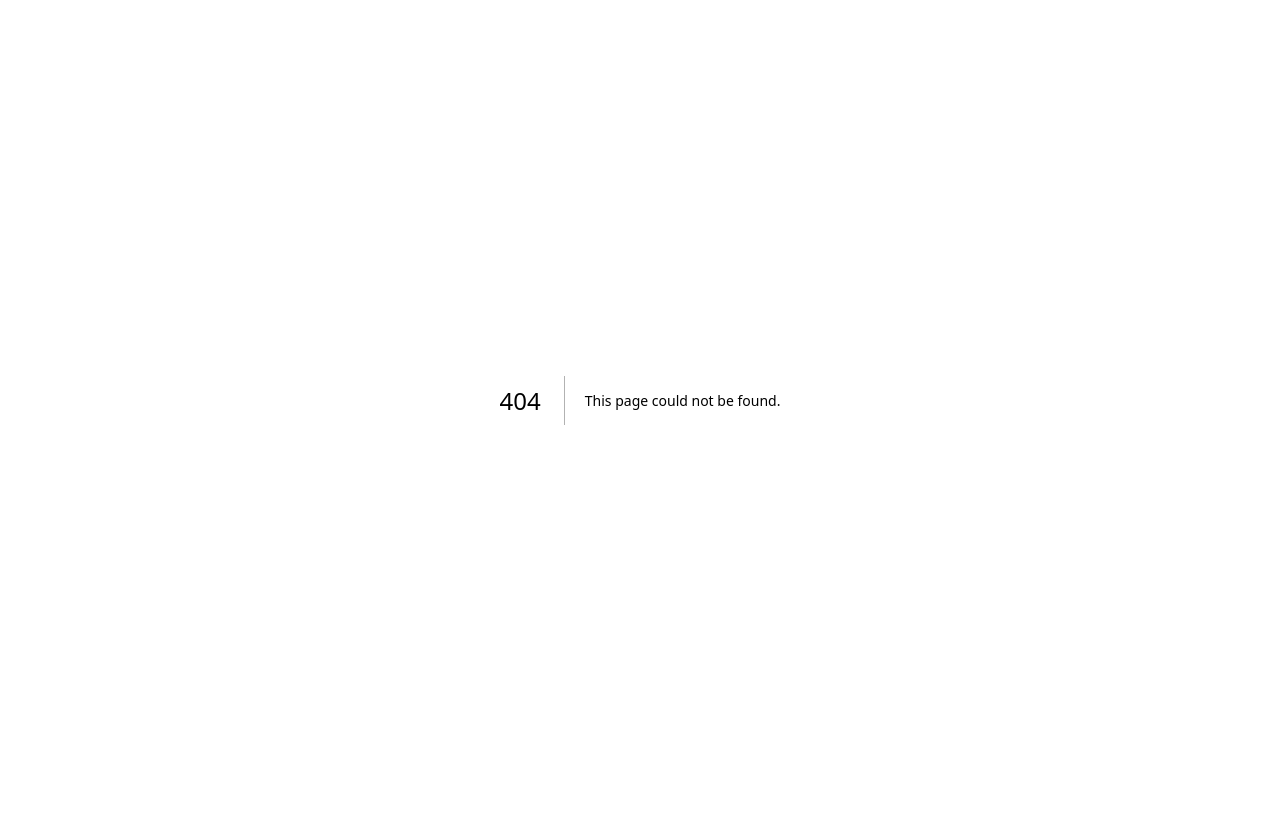
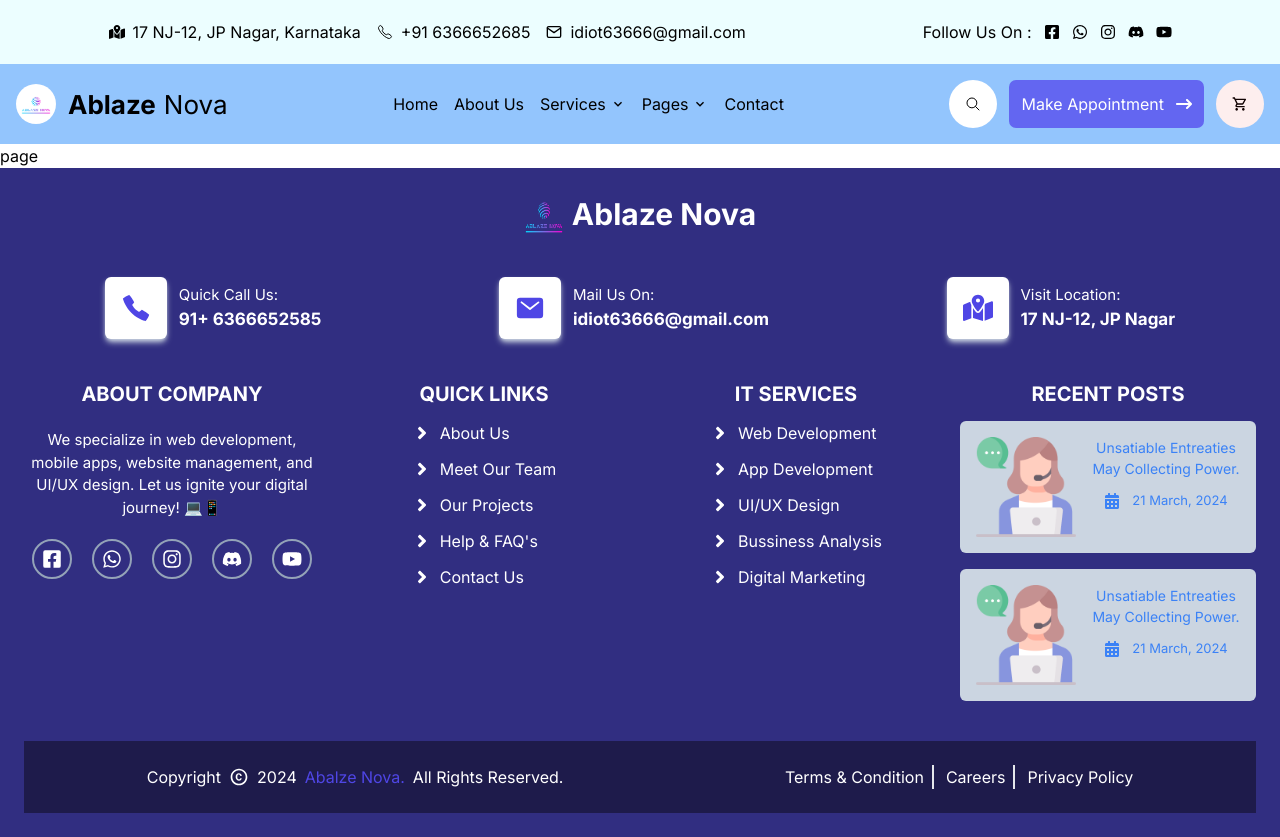
Before and after one commit to The-Abhishek1/WebTech, a Next.js app: page /aboutus in a window 1280 px wide. Before the commit this address had no page. Before the commit the page ends 800 px from the top, so only its background shows below. Built offline with nearby package versions, Linux system fonts and the light colour scheme.

Commit message:
Added buttons to shoppiing cart

```diff
--- a/app/Components/Header.tsx
+++ b/app/Components/Header.tsx
@@ -142,7 +142,7 @@ export default function Header() {
         </div>
       ) : null}
       {showSearch ? (
-        <div className="items-center text-white lg:hidden justify-between absolute top-20 right-4">
+        <div className="items-center text-white justify-between absolute top-20 right-4">
           <div className="relative mt-3">
             <input
               type="text"
@@ -157,7 +157,7 @@ export default function Header() {
                 className="block hover:text-gray-900 hover:bg-gray-100 dark:text-white  dark:hover:bg-gray-700  dark:border-gray-700 text-[15px] msm:text-[13px] py-2 px-3 text-white rounded "
                 aria-current="page"
               >
-                Home
+                Web development
               </a>
             </li>
             <li>
@@ -165,7 +165,7 @@ export default function Header() {
                 href="#"
                 className="block hover:text-gray-900 text-[15px] msm:text-[13px] py-2 px-3  rounded hover:bg-gray-100  dark:text-white dark:hover:bg-gray-700 dark:hover:text-white  dark:border-gray-700"
               >
-                About Us
+                Software Services
               </a>
             </li>
             <li>
@@ -173,14 +173,14 @@ export default function Header() {
                 href="#"
                 className="block text-[15px] hover:text-gray-900 msm:text-[13px] py-2 px-3 rounded  hover:bg-gray-100 dark:text-white  dark:hover:bg-gray-700  dark:border-gray-700"
               >
-                Services
+                Bussiness Analysis
               </a>
             </li>
           </ul>
         </div>
       ) : null}
       {showCart ? (
-        <div className="p-4 sm:top-24 rounded-md text-white absolute top-20 right-4  bg-gray-800">
+        <div className="flex flex-col gap-6 p-4 sm:top-24 rounded-md text-white absolute top-20 right-4  bg-gray-800">
           <div className="flex flex-col gap-10">
             <div className="flex gap-24 flex-row items-center justify-between">
               <h1 className="uppercase text-[15px] font-bold">Shopping cart</h1>
@@ -244,6 +244,24 @@ export default function Header() {
               </div>
             </div>
           </div>
+          <div className="flex flex-col gap-4 items-center">
+            <div className="flex flex-row items-center gap-3">
+              <h1 className="font-bold">Subtotal:</h1>
+              <h1>$4398.00</h1>
+            </div>
+            <div className="flex flex-row items-center justify-between gap-3">
+              <div className="p-2 flex items-center justify-center cursor-pointer rounded-md  bg-blue-500 text-white w-[120px]">
+                <button className="uppercase font-bold text-[12px]">
+                  View cart
+                </button>
+              </div>
+              <div className="p-2  flex items-center justify-center cursor-pointer  rounded-md  bg-blue-500 text-white w-[120px]">
+                <button className="uppercase font-bold text-[12px]">
+                  Checkout
+                </button>
+              </div>
+            </div>
+          </div>
         </div>
       ) : null}
     </div>
--- /dev/null
+++ b/app/aboutus/page.tsx
@@ -0,0 +1,5 @@
+import React from "react";
+
+export default function page() {
+  return <div>page</div>;
+}
--- a/app/layout.tsx
+++ b/app/layout.tsx
@@ -1,6 +1,9 @@
 import type { Metadata } from "next";
 import { Inter } from "next/font/google";
 import "./globals.css";
+import TopLinks from "./Components/TopLinks";
+import Header from "./Components/Header";
+import Footer from "./Components/Footer";
 
 const inter = Inter({ subsets: ["latin"] });
 
@@ -17,7 +20,12 @@ export default function RootLayout({
   return (
     <html lang="en">
       <link rel="icon" href="./favicon.ico" sizes="any" />
-      <body className={inter.className}>{children}</body>
+      <body className={inter.className}>
+        <TopLinks />
+        <Header />
+        {children}
+        <Footer />
+      </body>
     </html>
   );
 }
--- a/app/page.tsx
+++ b/app/page.tsx
@@ -1,6 +1,5 @@
 import React from "react";
-import TopLinks from "./Components/TopLinks";
-import Header from "./Components/Header";
+
 import FirstSlide from "./Components/FirstSlide";
 import SecondSlide from "./Components/SecondSlide";
 import ThirdSlide from "./Components/ThirdSlide";
@@ -8,7 +7,6 @@ import FourthSlide from "./Components/FourthSlide";
 import Services from "./Components/Services";
 import Team from "./Components/Team";
 import FeedBack from "./Components/FeedBack";
-import Footer from "./Components/Footer";
 import Contact from "./Components/Contact";
 import Package from "./Components/Package";
 import FAQ from "./Components/FAQ";
@@ -17,8 +15,6 @@ import FAQ from "./Components/FAQ";
 function Page() {
   return (
     <div className="scroll-smooth">
-      <TopLinks />
-      <Header />
       <FirstSlide />
       <SecondSlide />
       <ThirdSlide />
@@ -29,7 +25,6 @@ function Page() {
       <Contact />
       <Package />
       <FAQ />
-      <Footer />
     </div>
   );
 }
--- /dev/null
+++ b/app/projects/page.tsx
@@ -0,0 +1,5 @@
+import React from "react";
+
+export default function page() {
+  return <div>page</div>;
+}
--- /dev/null
+++ b/app/services/page.tsx
@@ -0,0 +1,5 @@
+import React from "react";
+
+export default function page() {
+  return <div>page</div>;
+}
```
